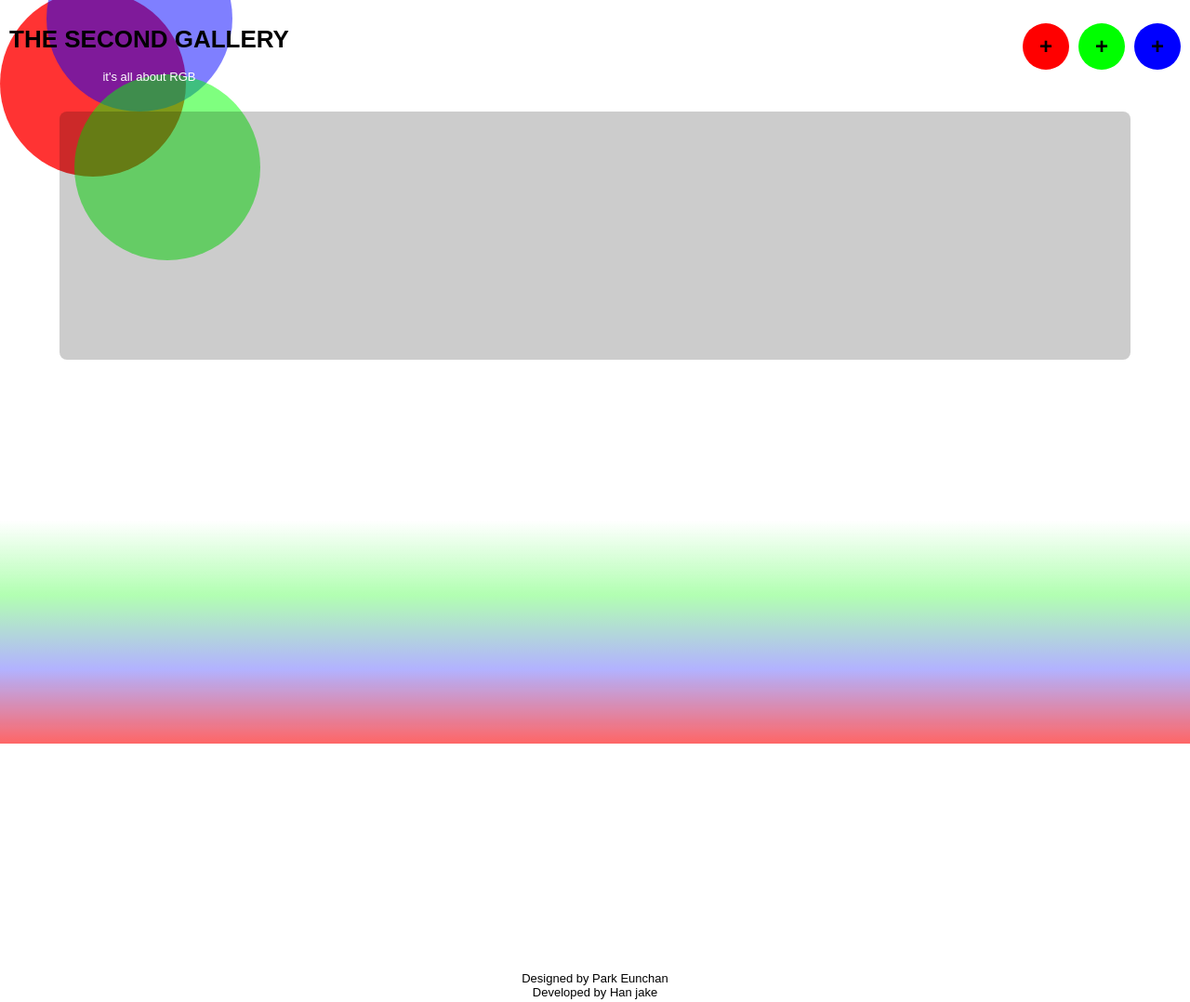
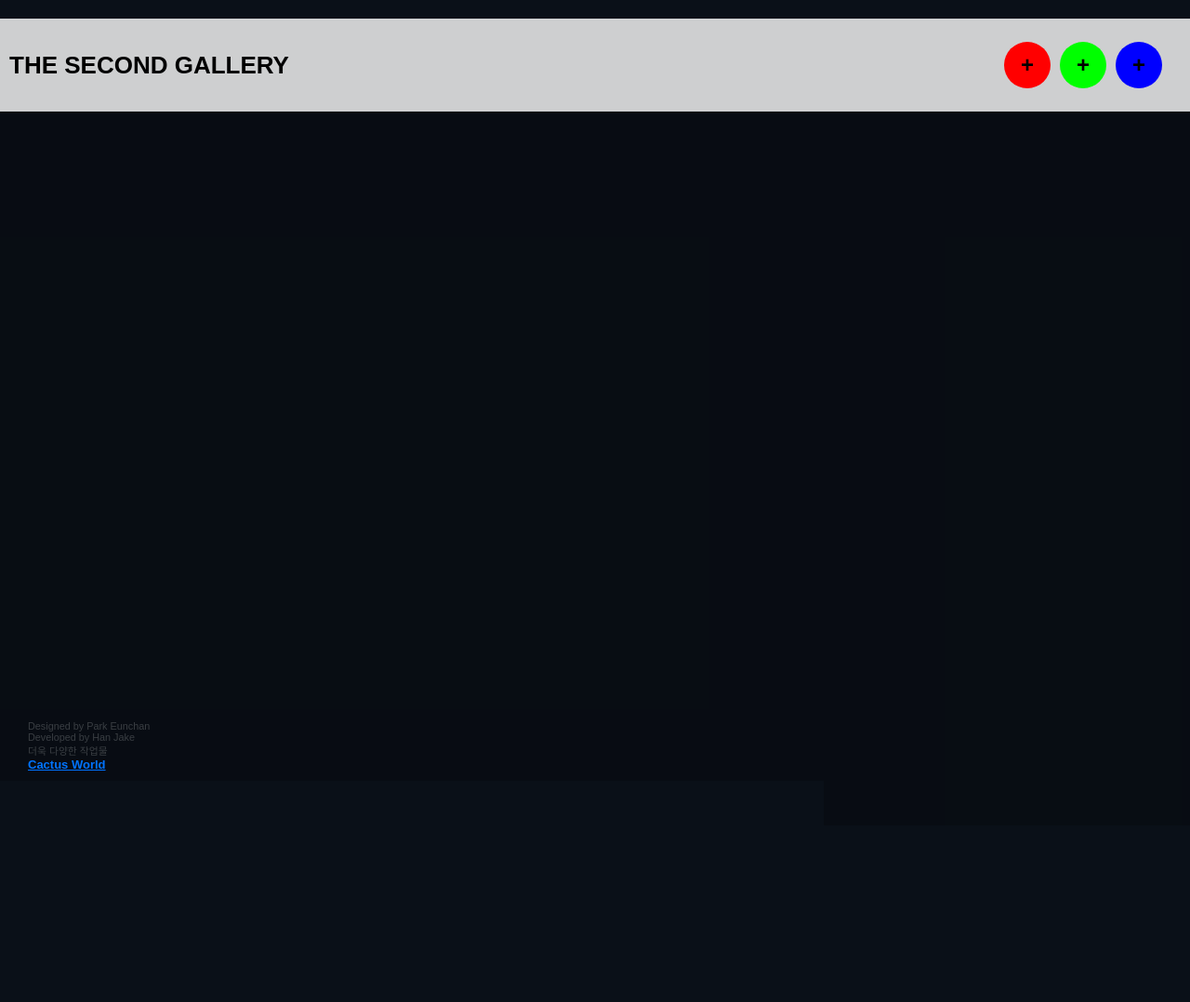
Before and after one commit to titulartea/TheSecond, a plain HTML site: page index.html in a window 1280 px wide. Shown: the top 1078 px of the page at 93% size. After the commit the page ends 888 px from the top, so only its background shows below. Drawn offline with nearby package versions, Linux system fonts and the light colour scheme; no server answers.

Commit message:
레이아웃 대규모 업데이트 bt

```diff
--- a/index.html
+++ b/index.html
@@ -11,7 +11,7 @@
     <header>
       <div class="header-title">
         <h1>THE SECOND GALLERY</h1>
-        <p class="사족">it's all about RGB</p>
+
         <button id="uploadBtn">👉</button>
       </div>
       <!-- 업로드 모달 열기 -->
@@ -42,6 +42,7 @@
     </header>
 
     <!-- 추천 사진 캐러셀 (갤러리 위) -->
+    <main>
       <div id="carousel-container">
         <div id="carousel-bg"></div>
         <div id="carousel"></div>
@@ -51,8 +52,9 @@
 
       <!-- 갤러리 -->
       <div id="gallery"></div>
+
       <button id="loadMoreBtn" style="display: none">더 보기</button>
-
+    </main>
     <!-- 통합 업로드/관리 모달 -->
     <div id="mainModal" class="modal">
       <div class="modal-content upload-modal">
@@ -144,11 +146,15 @@
       />
       <button id="btnExitOptions">옵션 닫기</button>
     </div>
+    <div class="footer">
       <p class="advertisement">
-      Designed by Park Eunchan<br />Developed by Han jake
+        Designed by Park Eunchan<br />Developed by Han Jake
       </p>
       <p class="advertisement">더욱 다양한 작업물</p>
-    <a class="adlink" href="https://cactusworld3.netlify.app/">Cactus World</a>
+      <a class="adlink" href="https://cactusworld3.netlify.app/"
+        >Cactus World</a
+      >
+    </div>
     <!-- 수정 시 파일 교체를 위한 숨김 파일 입력 -->
     <input type="file" id="editFileInput" style="display: none" />
     <div class="circle_overlay"></div>
--- a/script.js
+++ b/script.js
@@ -97,7 +97,7 @@ document.addEventListener("DOMContentLoaded", function () {
   let carouselIndex = 0;
   let carouselSlides = [];
   let carouselTimer = null;
-  const carouselInterval = 2500;
+  const carouselInterval = 5000;
 
   // 새 사진 옵션 모달 관련 요소
   const photoOptionsModal = document.getElementById("photoOptionsModal");
@@ -177,7 +177,7 @@ document.addEventListener("DOMContentLoaded", function () {
   submitBtn.addEventListener("click", async function () {
     const password = passwordInput.value;
     const description = descriptionInput.value.trim();
-    if (password !== "america") {
+    if (password !== "AF50") {
       alert("비밀번호가 틀렸습니다!");
       return;
     }
@@ -401,7 +401,7 @@ document.addEventListener("DOMContentLoaded", function () {
 
     // 비밀번호 확인
     const pwd = prompt("사진 수정을 위해 비밀번호를 입력하세요");
-    if (pwd !== "america") {
+    if (pwd !== "AF50") {
       alert("비밀번호가 틀렸습니다!");
       return;
     }
@@ -499,7 +499,7 @@ document.addEventListener("DOMContentLoaded", function () {
 
     // 비밀번호 확인
     const pwd = prompt("사진 삭제를 위해 비밀번호를 입력하세요");
-    if (pwd !== "america") {
+    if (pwd !== "AF50") {
       alert("비밀번호가 틀렸습니다!");
       return;
     }
@@ -647,7 +647,7 @@ document.addEventListener("DOMContentLoaded", function () {
   submitRecBtn.addEventListener("click", async function () {
     const password = recPasswordInput.value;
     const description = recDescriptionInput.value.trim();
-    if (password !== "america") {
+    if (password !== "AF50") {
       alert("비밀번호가 틀렸습니다!");
       return;
     }
@@ -726,7 +726,7 @@ document.addEventListener("DOMContentLoaded", function () {
         delBtn.addEventListener("click", async function (e) {
           e.stopPropagation();
           const pwd = prompt("삭제를 위해 비밀번호를 입력하세요");
-          if (pwd !== "america") {
+          if (pwd !== "AF50") {
             alert("비밀번호가 틀렸습니다!");
             return;
           }
@@ -796,7 +796,7 @@ document.addEventListener("DOMContentLoaded", function () {
         delBtn.addEventListener("click", async function (e) {
           e.stopPropagation();
           const pwd = prompt("삭제를 위해 비밀번호를 입력하세요");
-          if (pwd !== "america") {
+          if (pwd !== "AF50") {
             alert("비밀번호가 틀렸습니다!");
             return;
           }
@@ -964,7 +964,7 @@ document.addEventListener("DOMContentLoaded", function () {
   const mainModal = document.getElementById("mainModal");
 
   cactusButton.addEventListener("click", function () {
-    const userConfirmed = confirm("더욱 훌륭한 작품을 보러 가시겠습니까?");
+    const userConfirmed = confirm("한재익 사이트로 이동");
     if (userConfirmed) {
       window.location.href = "https://cactusworld3.netlify.app/";
     }
@@ -1003,3 +1003,16 @@ document.addEventListener("DOMContentLoaded", function () {
     });
   }
 });
+gallery.addEventListener("click", function (e) {
+  if (e.target.tagName === "IMG" || e.target.tagName === "VIDEO") {
+    const galleryItems = Array.from(
+      gallery.querySelectorAll(".gallery-item > *")
+    );
+    const clickedIndex = galleryItems.indexOf(e.target);
+
+    // Update the carousel to show the clicked image
+    carouselIndex = clickedIndex;
+    updateCarousel();
+    resetCarouselAuto();
+  }
+});
--- a/styles.css
+++ b/styles.css
@@ -1,32 +1,39 @@
+html {
+  overflow-y: hidden;
+  ::-webkit-scrollbar {
+    display: none;
+  }
+}
 body {
   font-family: Arial, sans-serif;
   text-align: center;
-  background-color: rgb(255, 255, 255);
   margin: 0;
+  background-color: rgba(10, 16, 24);
   padding: 0;
   -webkit-tap-highlight-color: transparent;
-  height: 200vh;
+  color: #000000;
+  height: 100vh;
+  padding-top: 20px;
+}
+
+main {
+  display: flex;
 }
 .page-gradient {
-  background: linear-gradient(
-    rgb(255, 255, 255) 70%,
-    rgb(0, 255, 0, 0.3) 80%,
-    rgb(0, 0, 255, 0.3) 90%,
-    rgb(255, 0, 0, 0.6) 100%
-  );
-
   position: fixed;
+  opacity: 0.8;
   top: 0;
   left: 0;
   width: 100%;
   height: 100vh !important;
   z-index: 1;
   margin: 0;
-  z-index: -9;
+  z-index: -1;
 }
 
 header {
-  color: rgb(0, 0, 0);
+  width: 100%;
+  color: #000000;
   height: 40px;
   font-family: Arial, sans-serif;
   font-size: 10px;
@@ -36,9 +43,14 @@ header {
   height: 80px;
   justify-content: space-between;
   font-size: small;
+  margin: 0;
+  top: 20px;
+  z-index: 5;
+  background-color: rgba(255, 255, 255, 0.8);
+  position: absolute;
 }
 
-.circle_overlay {
+/* .circle_overlay {
   position: absolute;
   height: 200px;
   width: 200px;
@@ -90,17 +102,15 @@ header {
   left: 80px;
   top: 80px;
   z-index: -1;
-}
+} */
 /* 갤러리 캐러셀 컨테이너 */
 #carousel-container {
-  position: relative;
+  margin-top: 100px;
   display: flex;
-  justify-content: center;
-  width: 90%;
-  height: 200pt;
-  margin: 20px auto;
+
+  width: 100vw;
+  height: 90vh;
   overflow: hidden;
-  border-radius: 8px;
   background-color: rgba(0, 0, 0, 0.2);
 }
 
@@ -113,7 +123,7 @@ header {
   height: 100%;
   background-size: cover;
   background-position: center;
-  filter: blur(8px) brightness(0.7);
+  filter: grayscale(90%) blur(10px) brightness(0.5);
   z-index: 0;
 }
 
@@ -170,29 +180,35 @@ header {
 
 /* 갤러리 Grid 레이아웃 */
 #gallery {
+  margin-top: 100px;
   display: grid;
   grid-template-columns: repeat(auto-fit, minmax(150px, 1fr));
   gap: 10px;
-  min-block-size: 500px;
   padding: 5%;
-  min-width: 200px;
+  z-index: 3;
+  width: 30%;
+  height: 80vh;
+  overflow-y: scroll;
+  overflow-x: hidden;
+  padding-bottom: 20px;
+  background-color: rgba(0, 0, 0, 0.2);
+  padding: 5%;
 }
 
 .gallery-item {
   transition: 0.4s;
   width: 100%;
+  margin-bottom: 110px;
   aspect-ratio: 4/3;
-  background-color: rgba(0, 0, 0, 0.3);
-  border-radius: 8px;
+
   overflow: hidden;
   display: flex;
   align-items: center;
   justify-content: center;
-  box-shadow: 0 0 10px rgba(0, 0, 0, 0.3);
 }
 
 .gallery-item img {
-  width: 100%;
+  width: 90%;
   height: 100%;
   object-fit: cover;
   transition: transform 0.9s;
@@ -812,11 +828,11 @@ dropdown-btn:hover,
   background-color: #0077ff;
 }
 .advertisement {
-  margin: 10px !important;
-  font-size: small;
+  font-size: smaller;
+  opacity: 0.2;
   margin: 0;
   padding: 0;
-  color: #000000;
+  color: white !important;
 }
 .adlink {
   font-weight: bolder;
@@ -894,19 +910,49 @@ a {
   justify-content: center;
   align-items: center;
   gap: 10px;
+  position: absolute;
+  top: 25px;
+  right: 50px;
 }
 @media (max-width: 500px) {
+  #gallery {
+    width: 45%;
+  }
+  #gallery .gallery-item img {
+    width: 100%;
+  }
+
   .btns {
-    background-color: rgba(255, 255, 255, 0.8);
-    padding: 10px;
-    margin-top: 10px;
-    border-radius: 20px;
+    padding: 1px;
+    height: 20px;
+    position: absolute;
+    top: 70px;
+    width: 33%;
+    right: 33%;
+  }
+  .btns button {
+    font-size: medium;
+    width: 25px;
+    height: 25px;
+    display: flex;
+    justify-content: center;
+    align-items: center;
   }
   header {
     flex-direction: column;
-    height: 150px;
+    height: 80px;
   }
   .사족 {
     color: black;
   }
 }
+.footer {
+  position: absolute;
+  margin: 0;
+  padding: 0;
+  left: 30px;
+  bottom: -30px;
+  text-align: start;
+  font-size: small;
+  z-index: 7;
+}
```
Also changed, not shown: 새 폴더/Untitled-1.webp (added), 새 폴더/depositphotos_72054443-stock-photo-vintage-concrete-texture.jpg (added). Lines whose indentation alone changed are shown as unchanged.
